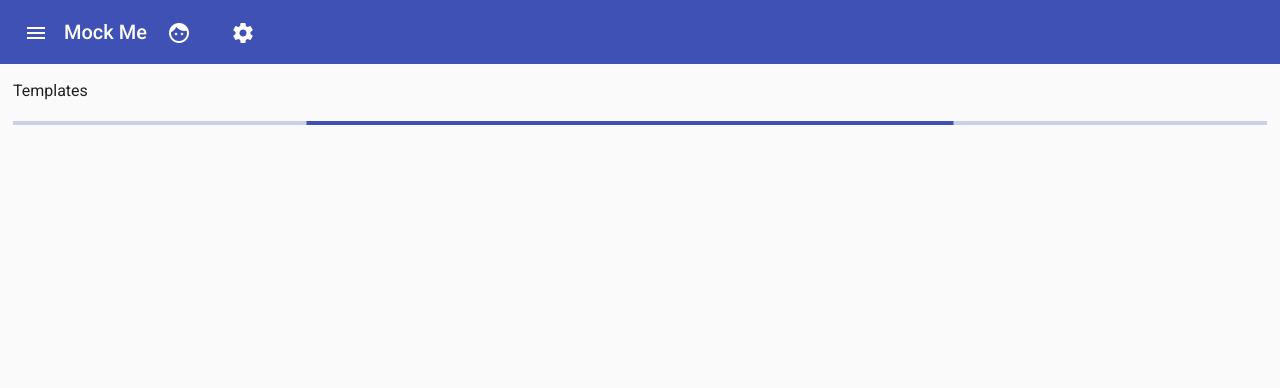
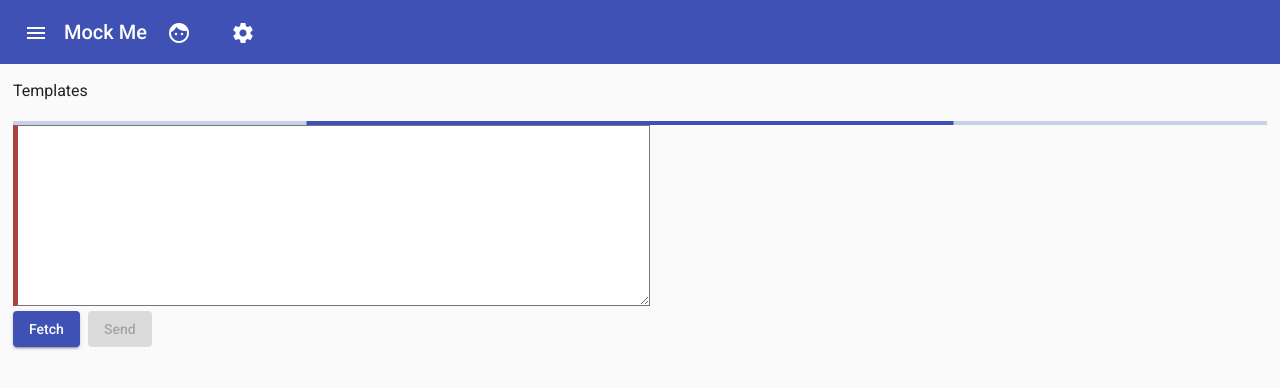
Before and after one commit to sollygit/MockMe, an Angular app: page /templates in a window 1280 px wide. Shown: the top 388 px of the page. Built offline with nearby package versions, Linux system fonts and the light colour scheme; no server answers.

Commit message:
handle notifications

```diff
--- a/src/app/app.module.ts
+++ b/src/app/app.module.ts
@@ -1,5 +1,6 @@
 import { BrowserModule } from '@angular/platform-browser';
 import { NgModule, ErrorHandler } from '@angular/core';
+import { FormsModule } from "@angular/forms";
 
 import { AppErrorHandler } from './app-error.handler';
 import { AppRoutingModule } from './app-routing.module';
@@ -29,10 +30,11 @@ import { ConfigurationsComponent } from './components/configurations/configurati
     AppRoutingModule,
     HttpClientModule,
     BrowserAnimationsModule,
+    FormsModule,
     MaterialModule
   ],
   providers: [
-    { provide: ErrorHandler, useClass: AppErrorHandler },
+    { provide: ErrorHandler, useClass: AppErrorHandler }
   ],
   bootstrap: [AppComponent]
 })
--- a/src/app/components/home/home/home.component.html
+++ b/src/app/components/home/home/home.component.html
@@ -22,7 +22,7 @@
       <img class="img-prod" src="{{ product.imageUrl }}" alt="" />
     </mat-card-content>
     <mat-card-actions>
-      <button mat-button> Buy</button>
+      <button mat-raised-button color="primary"> Buy</button>
     </mat-card-actions>
   </mat-card>
 </div>
--- a/src/app/components/templates/templates.component.css
+++ b/src/app/components/templates/templates.component.css
@@ -0,0 +1,13 @@
+.progress {
+  margin-top: 15px;
+}
+
+#notification {
+  width: 50%;
+  height: 175px;
+  font-size: 13px;
+}
+
+.mat-raised-button {
+  margin-right: 8px;
+}
--- a/src/app/components/templates/templates.component.html
+++ b/src/app/components/templates/templates.component.html
@@ -2,4 +2,19 @@
   <h3>Templates</h3>
   <mat-progress-bar *ngIf="templates.length === 0" mode="indeterminate"></mat-progress-bar>
   <pre *ngIf="templates.length !== 0" class="pre-grey" >{{ templates | json }}</pre>
+
+  <form #myForm="ngForm">
+    <div class="form-group">
+      <textarea id="notification" class="form-control" required [(ngModel)]="notificationRequest.body"
+        name="notification" #notification="ngModel">
+      </textarea>
+    </div>
+    <div>
+      <button (click)="fetch()" mat-raised-button color="primary">Fetch</button>
+      <button [disabled]="!myForm.form.valid || !enableButton" (click)="send()" mat-raised-button color="primary">Send</button>
+    </div>
+    <div class="progress">
+      <mat-progress-bar *ngIf="loading" mode="indeterminate"></mat-progress-bar>
+    </div>
+  </form>
 </div>
--- a/src/app/components/templates/templates.component.ts
+++ b/src/app/components/templates/templates.component.ts
@@ -1,5 +1,6 @@
 import { Component, OnInit } from '@angular/core';
 import { DataService } from 'src/app/services/data.service';
+import { NotificationRequest } from 'src/app/models/notification-request.type';
 
 @Component({
   selector: 'app-templates',
@@ -7,7 +8,11 @@ import { DataService } from 'src/app/services/data.service';
   styleUrls: ['./templates.component.css']
 })
 export class TemplatesComponent implements OnInit {
+  loading = false;
+  enableButton = true;
   templates: any[] = [];
+
+  public notificationRequest: NotificationRequest = new NotificationRequest({ body: '' });
 
   constructor(private dataService: DataService) { }
 
@@ -19,4 +24,23 @@ export class TemplatesComponent implements OnInit {
       });
   }
 
+  toggleLoading(isCompleted: boolean) {
+    this.enableButton = isCompleted;
+    this.loading = !isCompleted;
+  }
+
+  fetch() {
+    this.dataService.fetchRequest()
+      .subscribe(response => {
+        this.notificationRequest.body = JSON.stringify(response, null, 2);
+      });
+  }
+
+  send() {
+    this.dataService.sendNotification(this.notificationRequest)
+      .subscribe(() => {
+        this.toggleLoading(true);
+      });
+  }
+
 }
--- /dev/null
+++ b/src/app/models/notification-request.type.ts
@@ -0,0 +1,13 @@
+export class NotificationRequest {
+  body: string;
+  timeStamp: Date;
+
+  public constructor(
+    fields?: {
+      body?: string,
+      timeStamp?: Date
+    }) {
+    if (fields)
+      Object.assign(this, fields);
+  }
+}
--- a/src/app/services/data.service.ts
+++ b/src/app/services/data.service.ts
@@ -1,8 +1,9 @@
 import { Injectable } from '@angular/core';
-import { HttpClient, HttpParams } from '@angular/common/http';
+import { HttpClient, HttpParams, HttpHeaders } from '@angular/common/http';
 import { retry, tap } from 'rxjs/operators';
 import { Product } from '../models/product';
 import { environment } from 'src/environments/environment';
+import { NotificationRequest } from '../models/notification-request.type';
 
 @Injectable({
   providedIn: 'root'
@@ -11,6 +12,7 @@ export class DataService {
 
   private restUrl = `${environment.restUrl}/product`;
   private templatesUrl = `${environment.notificationUrl}/template`;
+  private notificationUrl = `${environment.notificationUrl}/send`;
 
   public first = '';
   public prev = '';
@@ -21,6 +23,15 @@ export class DataService {
 
   public getTemplates() {
     return this.httpClient.get<any[]>(this.templatesUrl);
+  }
+
+  public fetchRequest() {
+    return this.httpClient.get<string>(environment.requestUrl);
+  }
+
+  public sendNotification(request: NotificationRequest) {
+    const header = new HttpHeaders({ 'Content-Type': 'application/json' });
+    return this.httpClient.post<NotificationRequest>(this.notificationUrl, request.body, { headers: header });
   }
 
   public sendGetRequest(page: any, limit: any) {
--- a/src/environments/environment.prod.ts
+++ b/src/environments/environment.prod.ts
@@ -1,5 +1,6 @@
 export const environment = {
   production: true,
   restUrl: 'https://mockme-api.azurewebsites.net',
-  notificationUrl: 'https://notificationservice-api.azurewebsites.net/api/notification'
+  notificationUrl: 'https://notificationservice-api.azurewebsites.net/api/notification',
+  requestUrl: 'http://www.mocky.io/v2/5eda5a1b3300009dfc79eb8d'
 };
--- a/src/environments/environment.ts
+++ b/src/environments/environment.ts
@@ -5,7 +5,8 @@
 export const environment = {
   production: false,
   restUrl: 'http://localhost:3000',
-  notificationUrl: 'https://notificationservice-api.azurewebsites.net/api/notification'
+  notificationUrl: 'https://notificationservice-api.azurewebsites.net/api/notification',
+  requestUrl: 'http://www.mocky.io/v2/5eda5a1b3300009dfc79eb8d'
 };
 
 /*
--- a/src/styles.css
+++ b/src/styles.css
@@ -4,15 +4,32 @@
 html, body { height: 100%; }
 body { margin: 0; font-family: Roboto, "Helvetica Neue", sans-serif; }
 
+input.form-control.is-required-status,
+textarea.form-control.is-required-status {
+  border-left-width: 5px;
+}
+
+.ng-valid[required],
+.ng-valid.required {
+  border-left: 5px solid #42A948;
+}
+
+.ng-invalid:not(form) {
+  border-left: 5px solid #a94442;
+}
+
 .component {
   padding: 13px;
 }
 
 .pre-grey {
+  width: 50%;
+  height: auto;
+  max-height: 200px;
+  overflow: auto;
   background-color: #f5f5f5;
   border: 1px solid #ccc;
   border-radius: 4px;
-  width: 50%;
   font-size: 13px;
   padding: 5px;
 }
```
